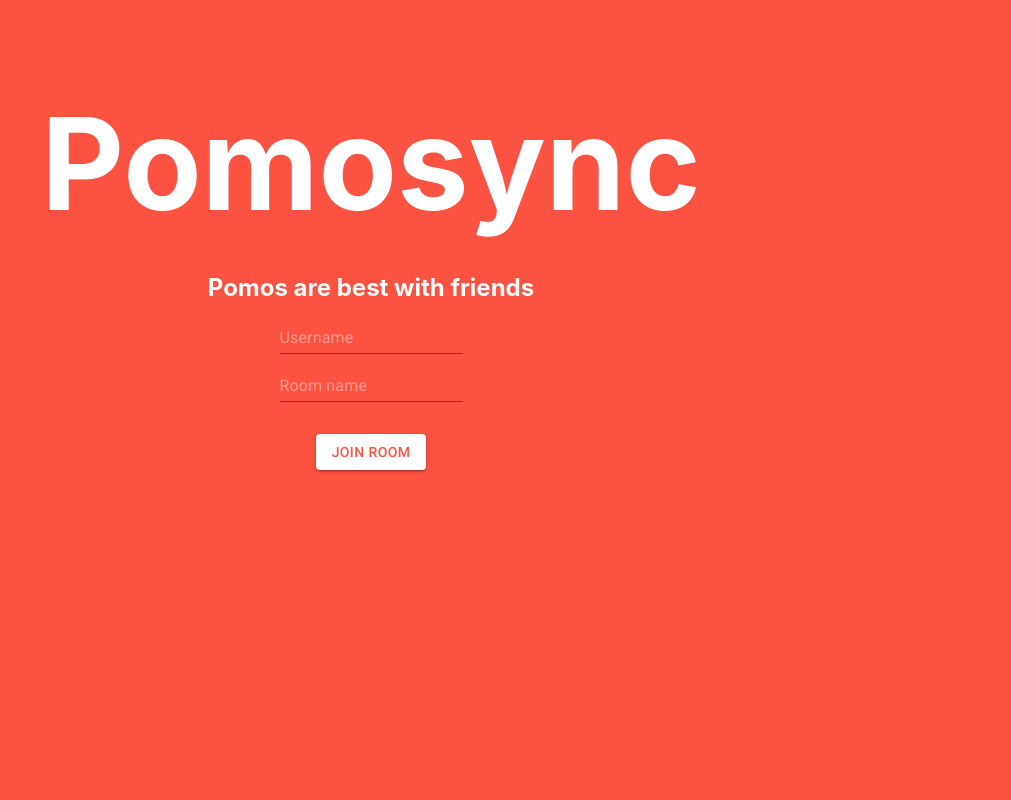
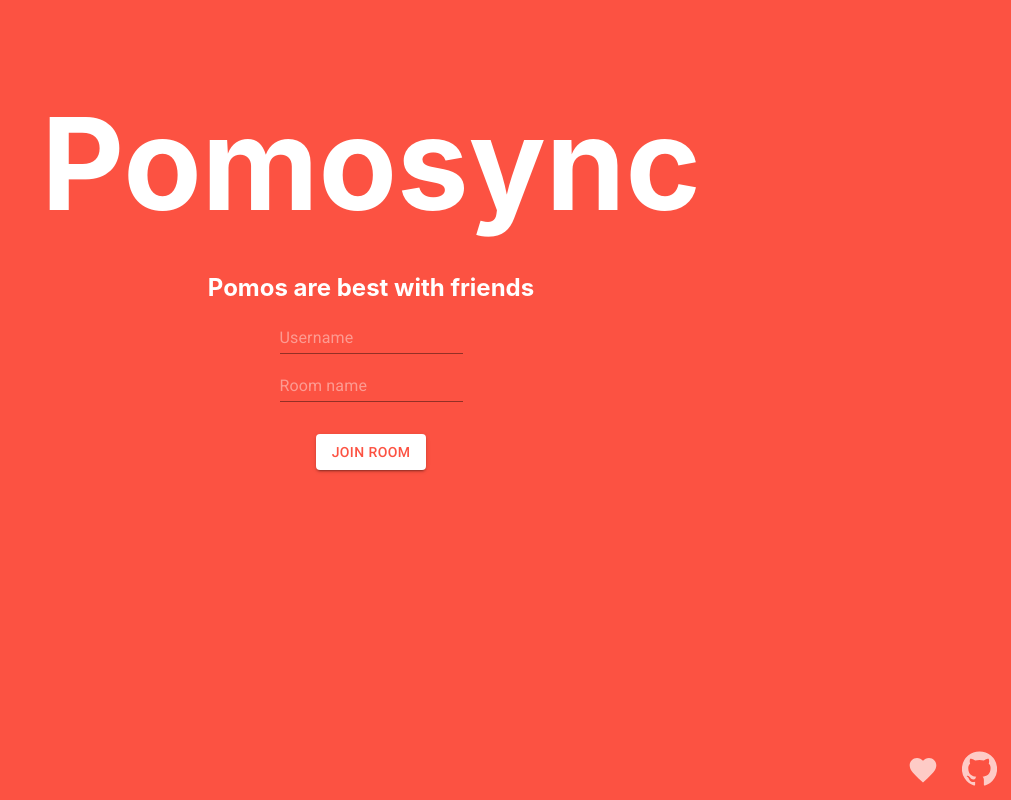
Before and after one commit to knirb/pomosync, a React (Create React App) app: page / in a window 1280 px wide. Shown: the whole page, without its empty margins (269-1280 px from the left). Built offline with nearby package versions, Linux system fonts and the light colour scheme; no server answers.

Commit message:
add footer with links

```diff
--- a/src/components/App/App.jsx
+++ b/src/components/App/App.jsx
@@ -7,6 +7,7 @@ import { Route, Switch } from "react-router-dom";
 import "styles/App.scss";
 import Home from "./Home";
 import Room from "./Room";
+import Footer from "./Footer";
 
 const App = () => {
   return (
@@ -16,6 +17,7 @@ const App = () => {
           <Route path="/room/:roomId" component={Room} />
           <Route path="/" component={Home} />
         </Switch>
+        <Footer />
       </MuiThemeProvider>
     </div>
   );
--- /dev/null
+++ b/src/components/App/Footer/Footer.jsx
@@ -0,0 +1,50 @@
+import React, { useState } from "react";
+import * as styles from "styles/Footer/Footer.module.scss";
+import GitHubIcon from "@material-ui/icons/GitHub";
+import FavoriteIcon from "@material-ui/icons/Favorite";
+import { Fade } from "@material-ui/core";
+
+const Footer = () => {
+  const [show, setShow] = useState({
+    donate: false,
+    git: false,
+  });
+  return (
+    <div className={styles.footer}>
+      <div>
+        <span>
+          <Fade in={show["donate"]}>
+            <span className={styles.textSpan}>Support Pomosync servers ➤</span>
+          </Fade>
+
+          <a href="https://www.paypal.com/donate/?business=6A9FQDLJQHGZY&item_name=Help+keep+the+pomosync+servers+alive%21&currency_code=SEK">
+            <FavoriteIcon
+              onMouseEnter={() =>
+                setShow((show) => {
+                  return { ...show, donate: true };
+                })
+              }
+              onMouseLeave={() =>
+                setShow((show) => {
+                  return { ...show, donate: false };
+                })
+              }
+              className={`${styles.icon} ${styles.heartIcon}`}
+            />
+          </a>
+        </span>
+        <span>
+          <a href="https://github.com/knirb/pomosync">
+            <GitHubIcon
+              fontSize="large"
+              color="primary"
+              className={`${styles.icon} ${styles.gitIcon}`}
+            />
+          </a>
+        </span>
+      </div>
+    </div>
+  );
+};
+
+export default Footer;
--- /dev/null
+++ b/src/components/App/Footer/index.js
@@ -0,0 +1,3 @@
+import Footer from "./Footer";
+
+export default Footer;
--- /dev/null
+++ b/src/styles/Footer/Footer.module.scss
@@ -0,0 +1,45 @@
+.footer {
+  position: fixed;
+  width: 100%;
+  bottom: 0%;
+  padding: 0.6rem;
+  display: flex;
+  justify-content: flex-end;
+  span {
+    vertical-align: bottom;
+    margin: 0 0.7rem 0.5rem 0.7rem;
+  }
+  a {
+    color: inherit;
+  }
+  .textSpan {
+    position: relative;
+    bottom: 0.6rem;
+    opacity: 0.7;
+    transition-duration: 0.7s;
+  }
+  .hidden {
+    opacity: 0;
+  }
+  .icon {
+    opacity: 0.7;
+    transition: 0.6s !important;
+  }
+  .icon:hover {
+    opacity: 1;
+  }
+
+  .heartIcon {
+    font-size: 2rem;
+  }
+  .heartIcon:hover {
+    font-size: 2.5rem;
+  }
+
+  .gitIcon {
+    margin-right: 0.8rem;
+  }
+  .gitIcon:hover {
+    font-size: 3rem;
+  }
+}
```
Also changed, not shown: 1 other file (tests, documents, lock files or other folders).
